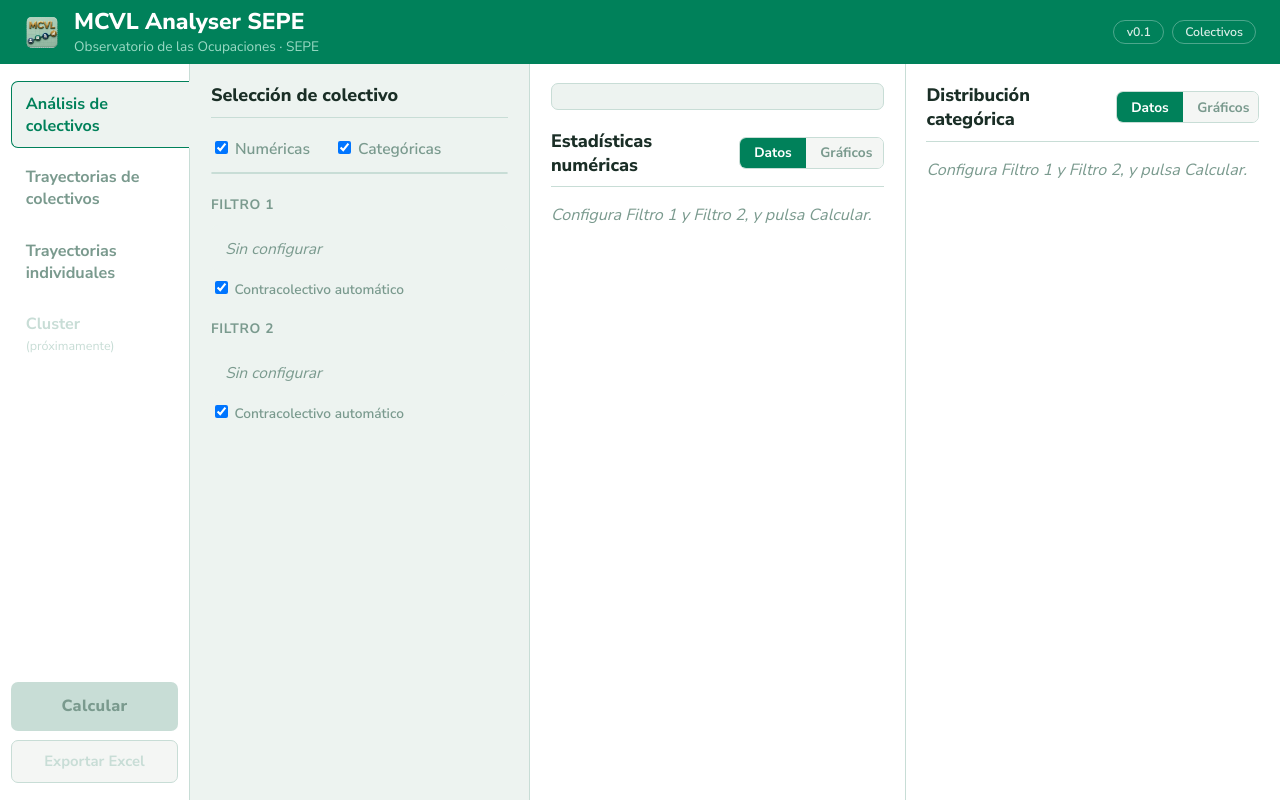
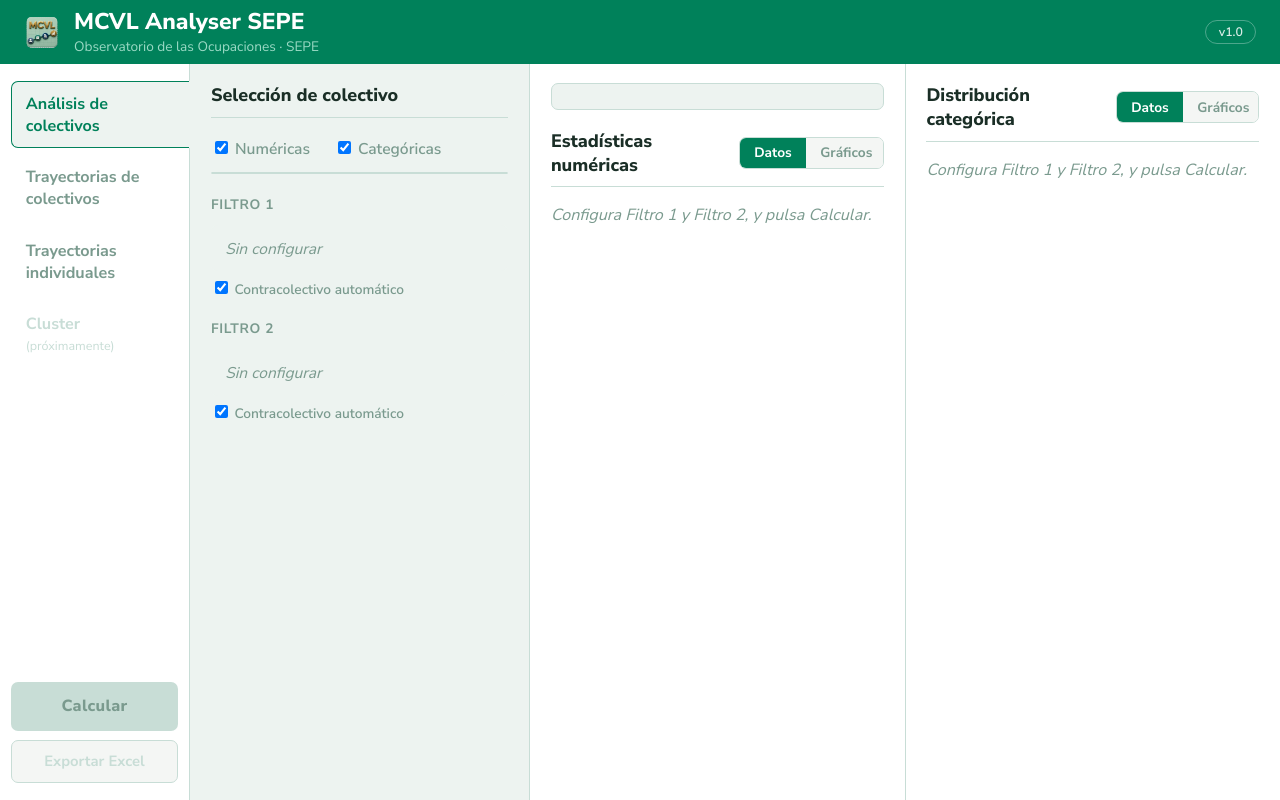
Before and after one commit to RobertoSanz88/MCVLAnalyserSEPE, a FastAPI app: page /colectivos in a window 1280 px wide. Run offline with FastAPI, Linux system fonts and the light colour scheme; data that the repository does not hold is empty; parts of the project's set-up code (start-up, migrations or seed data) failed here and were passed over; some libraries are stand-ins or nearby versions.

Commit message:
app: sube version a v1.0, quita el badge "Colectivos" de la cabecera
Se congela esta version como la primera de la app.

Co-Authored-By: Claude Sonnet 5 <noreply@anthropic.com>
Claude-Session: https://claude.ai/code/session_01VX2GEahU7rBrMjdhkX8XnH

```diff
--- a/app/templates/colectivos.html
+++ b/app/templates/colectivos.html
@@ -429,8 +429,7 @@
             <p>Observatorio de las Ocupaciones · SEPE</p>
         </div>
         <div class="header-badges">
-            <span class="badge">v0.1</span>
-            <span class="badge">Colectivos</span>
+            <span class="badge">v1.0</span>
         </div>
     </header>
 
--- a/app/templates/trayectoria.html
+++ b/app/templates/trayectoria.html
@@ -78,7 +78,7 @@
             <p>Observatorio de las Ocupaciones · SEPE</p>
         </div>
         <div class="header-badges">
-            <span class="badge">v0.1</span>
+            <span class="badge">v1.0</span>
             <span class="badge">Trayectorias</span>
         </div>
     </header>
```
